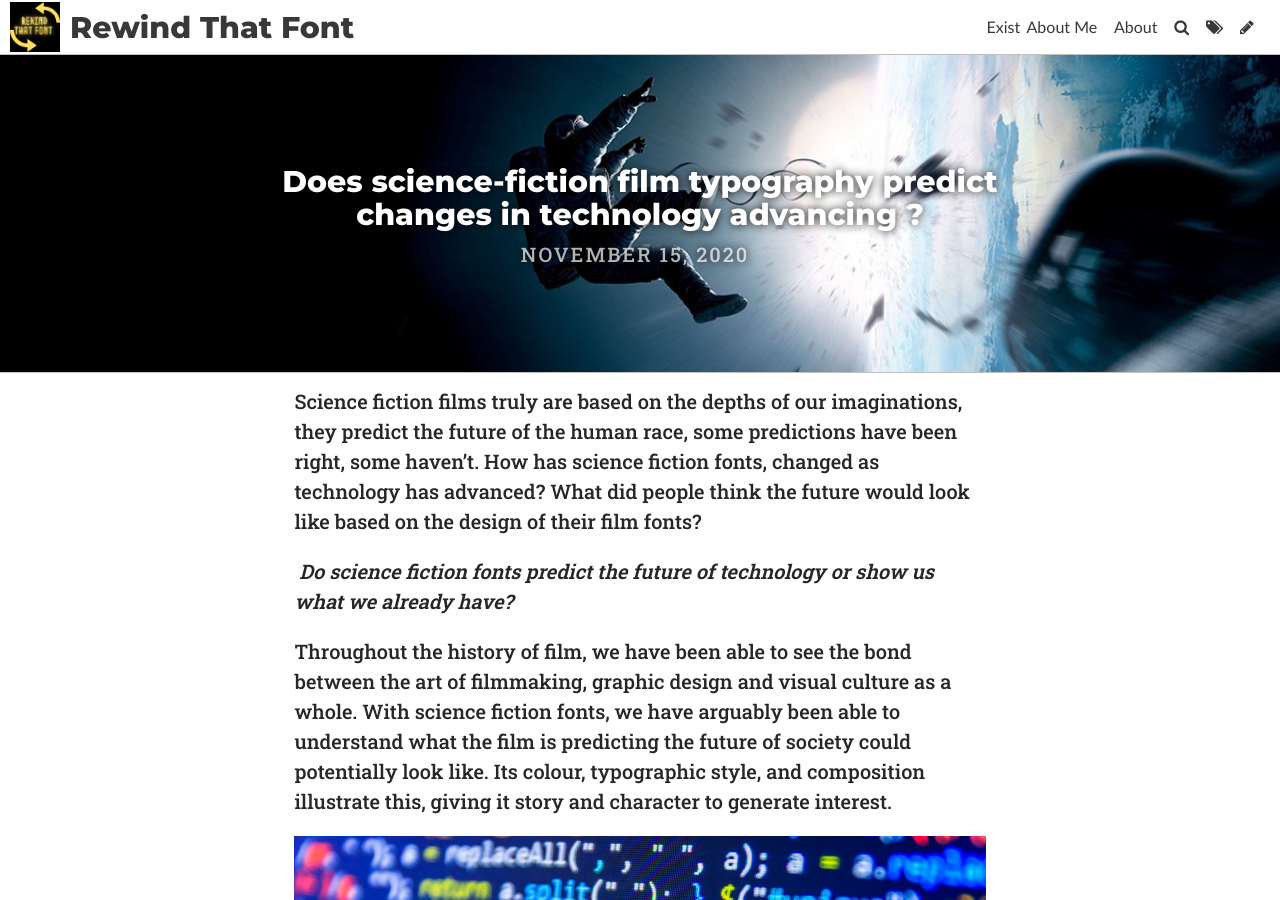
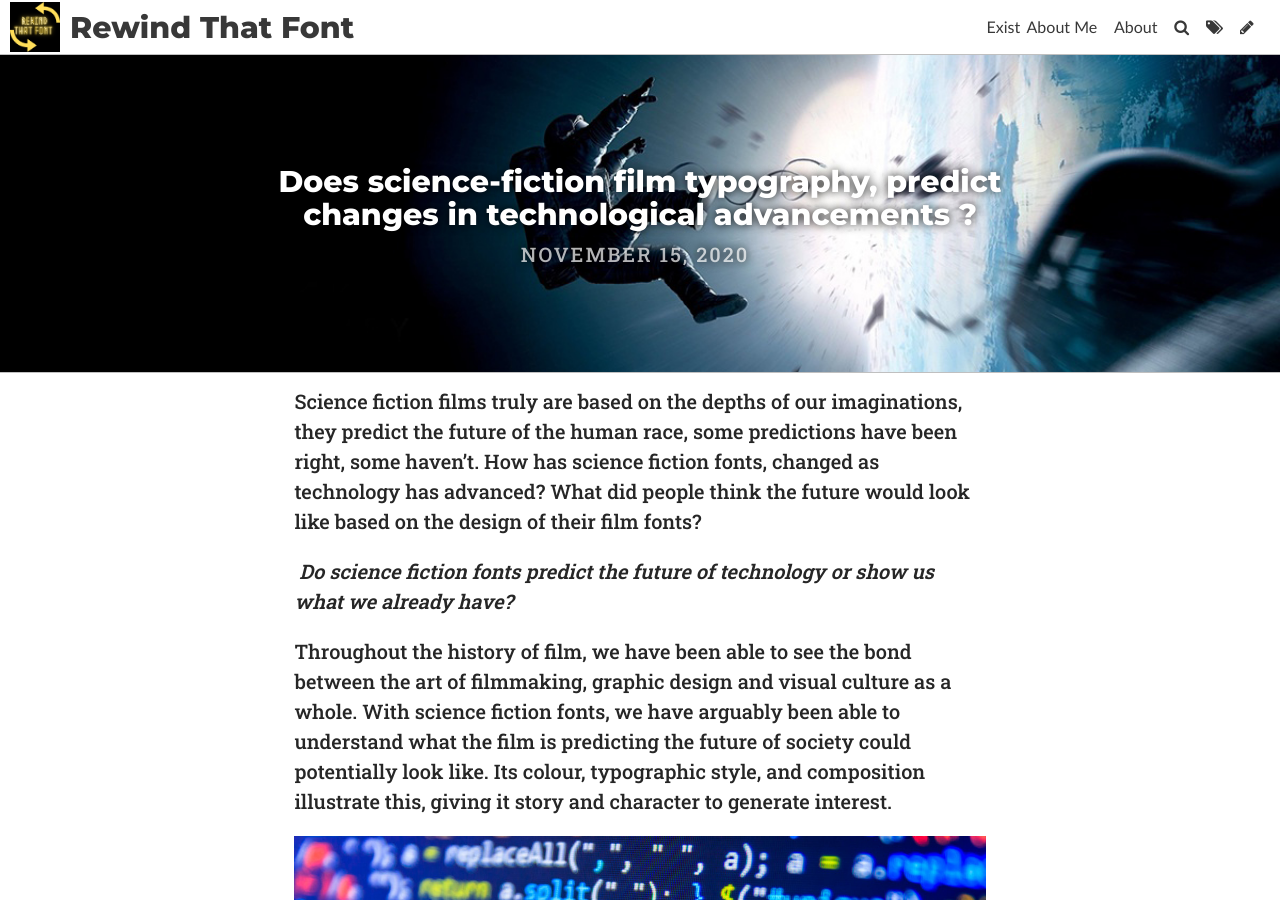
Before and after one commit to hrmcneil3/rewind, a Jekyll site: the page built from _posts/2020-11-16-does-science-fiction-film-typography-predict-changes-in-technology-advancing.md, in a window 1280 px wide and 900 px high. Built offline with Jekyll 4.4.1, drawn with Linux system fonts in a browser that asks for light colours; some web fonts are replaced; comment, search, counter and statistics services are not loaded.

Commit message:
Update Post “2020-11-16-does-science-fiction-film-typography-predict-changes-in-technology-advancing”

```diff
--- a/_posts/2020-11-16-does-science-fiction-film-typography-predict-changes-in-technology-advancing.md
+++ b/_posts/2020-11-16-does-science-fiction-film-typography-predict-changes-in-technology-advancing.md
@@ -1,7 +1,7 @@
 ---
 layout: post
-title: "Does science-fiction film typography predict changes in technology
-  advancing ? "
+title: "Does science-fiction film typography, predict changes in technological
+  advancements ? "
 date: 2020-11-15T20:27:35.344Z
 header_feature_image: ../uploads/gravity_banner.jpg
 comments: true
```
